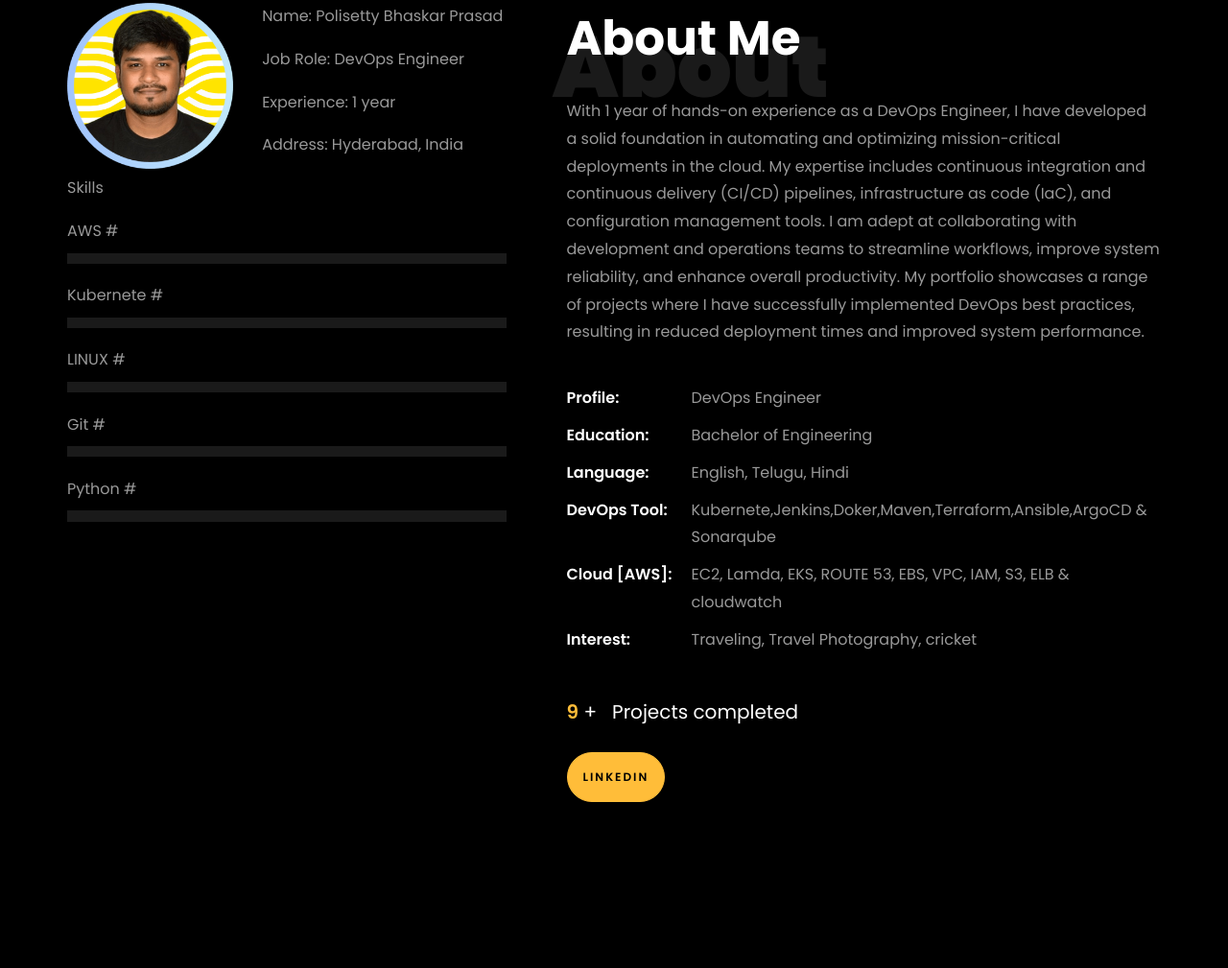
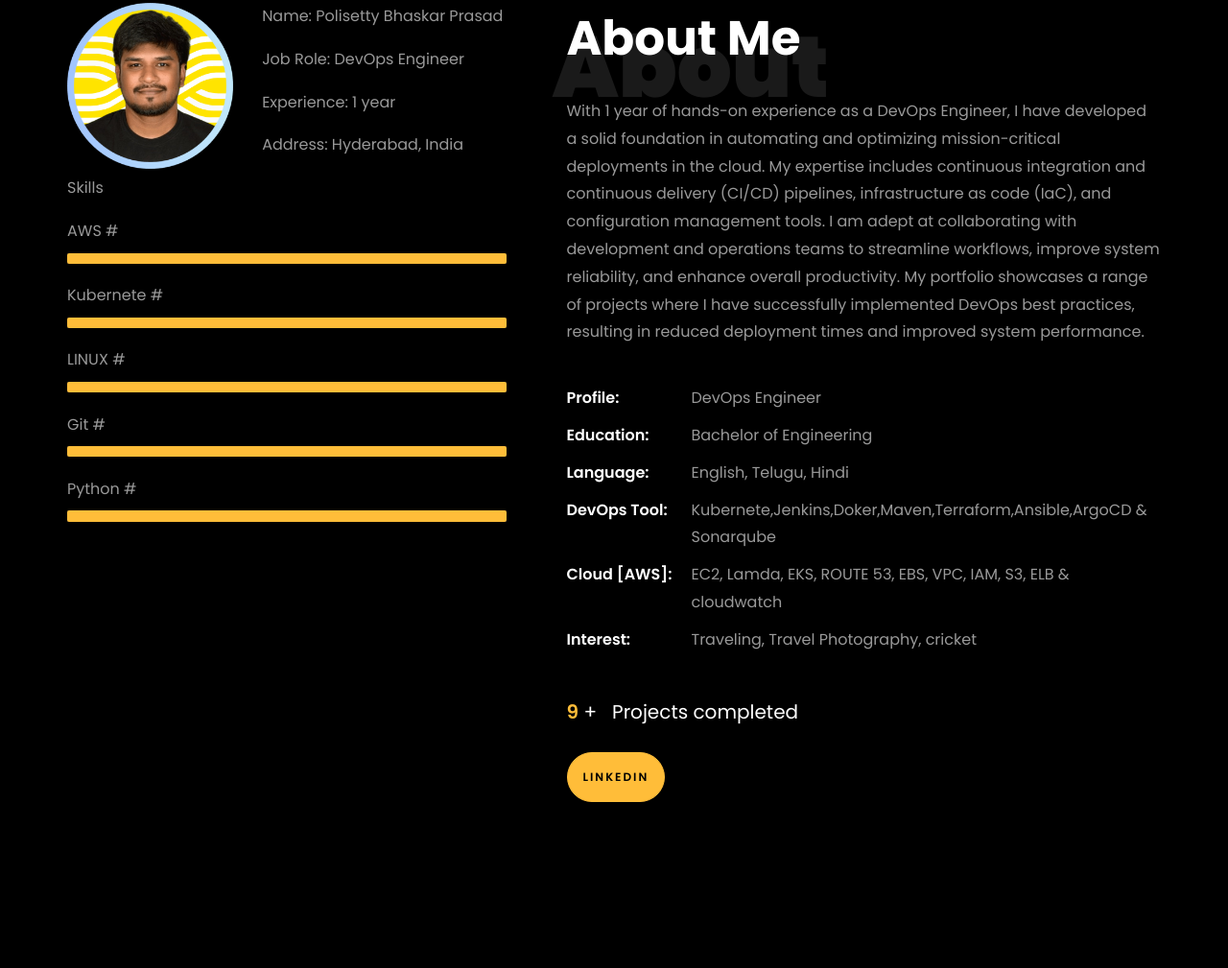
Before and after one commit to bhaskargit25/Bhaskarportfoliowebsite.io, a plain HTML site: page index.html in a window 1280 px wide. Shown: the part 859-1868 px from the top of the page at 96% size. Drawn offline with Linux system fonts and the light colour scheme; files whose address does not match are found by name.

Commit message:
Update index.html

```diff
--- a/index.html
+++ b/index.html
@@ -231,32 +231,32 @@
 									<p class="title-s">Skills</p>
 									<span>AWS</span> <span class="pull-right">#</span>
 									<div class="progress">
-<!-- 										<div class="progress-bar" role="progressbar" style="width: 70%;" aria-valuenow="70" aria-valuemin="0"
-											aria-valuemax="100"></div> -->
+										<div class="progress-bar" role="progressbar" style="width: 100%;" aria-valuenow="100" aria-valuemin="0"
+											aria-valuemax="100"></div>
 									</div>
 
 									<span>Kubernete</span> <span class="pull-right">#</span>
 									<div class="progress">
-<!-- 										<div class="progress-bar" role="progressbar" style="width: 85%" aria-valuenow="85" aria-valuemin="0"
-											aria-valuemax="100"></div> -->
+										<div class="progress-bar" role="progressbar" style="width: 100%" aria-valuenow="100" aria-valuemin="0"
+											aria-valuemax="100"></div>
 									</div>
 
 									<span>LINUX</span> <span class="pull-right">#</span>
 									<div class="progress">
-<!-- 										<div class="progress-bar" role="progressbar" style="width: 90%" aria-valuenow="90" aria-valuemin="0"
-											aria-valuemax="100"></div> -->
+										<div class="progress-bar" role="progressbar" style="width: 100%" aria-valuenow="100" aria-valuemin="0"
+											aria-valuemax="100"></div>
 									</div>
 
 									<span>Git</span> <span class="pull-right">#</span>
 									<div class="progress">
-<!-- 										<div class="progress-bar" role="progressbar" style="width: 85%" aria-valuenow="85" aria-valuemin="0"
-											aria-valuemax="100"></div> -->
+										<div class="progress-bar" role="progressbar" style="width: 100%" aria-valuenow="100" aria-valuemin="0"
+											aria-valuemax="100"></div>
 									</div>
 
 									<span>Python</span> <span class="pull-right">#</span>
 									<div class="progress">
-<!-- 										<div class="progress-bar" role="progressbar" style="width: 60%" aria-valuenow="60" aria-valuemin="0"
-											aria-valuemax="100"></div> -->
+										<div class="progress-bar" role="progressbar" style="width: 100%" aria-valuenow="100" aria-valuemin="0"
+											aria-valuemax="100"></div>
 									</div>
 								</div>
 							</div>
```
